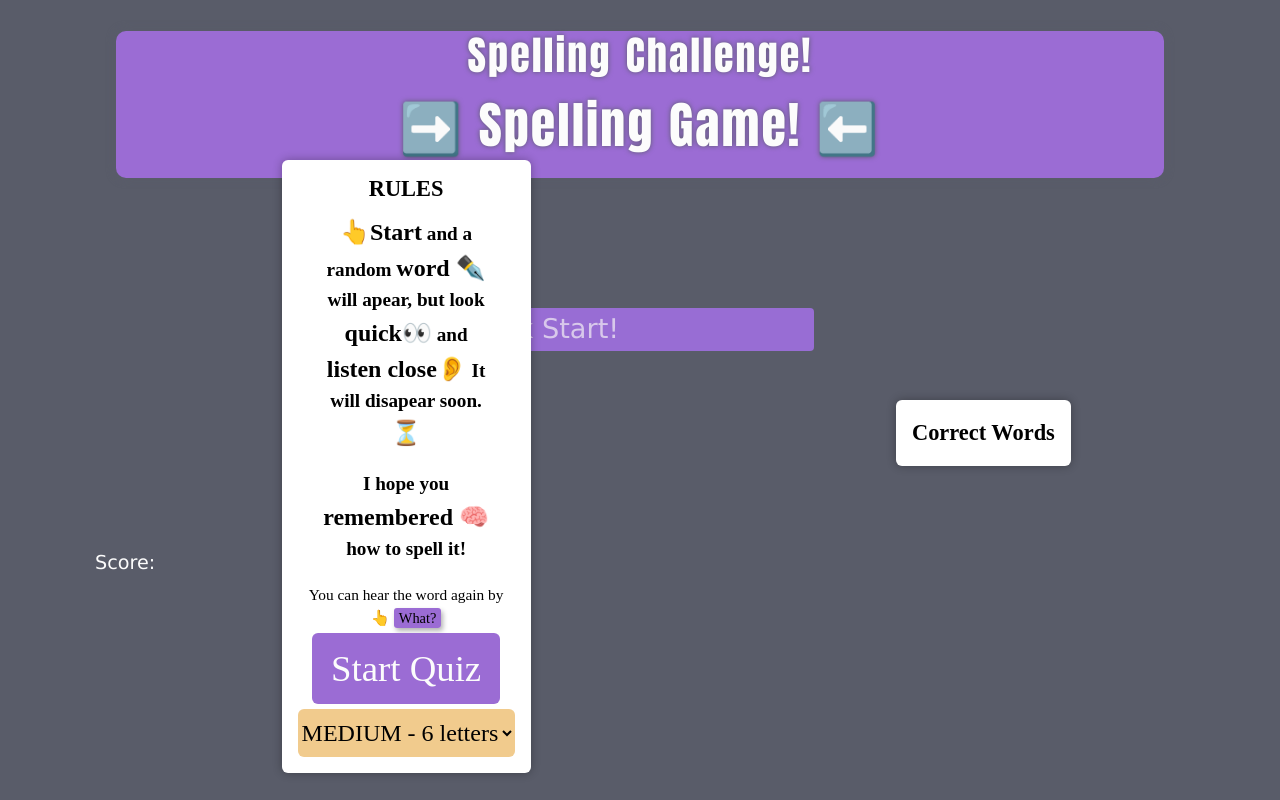
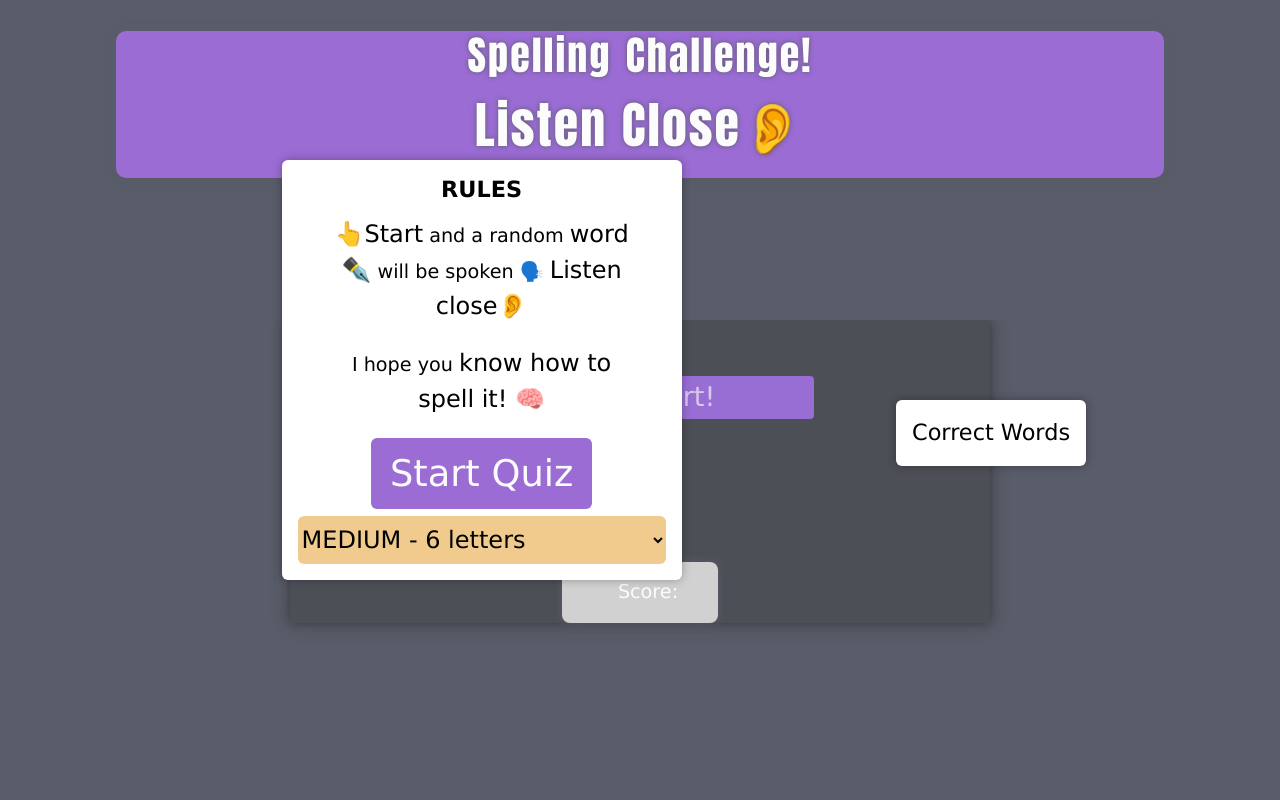
Before and after one commit to angeladeveloper/accuracy-tester, a plain HTML site: page index.html in a window 1280 px wide. Drawn offline with nearby package versions, Linux system fonts and the light colour scheme.

Commit message:
fix more bugs

```diff
--- a/index.html
+++ b/index.html
@@ -1,107 +1,70 @@
 <!DOCTYPE html>
 <html lang="en">
+  <head>
+    <meta charset="UTF-8" />
+    <meta name="viewport" content="width=device-width, initial-scale=1.0" />
+    <title>Accuracry tester</title>
 
-<head>
-    <meta charset="UTF-8">
-    <meta name="viewport" content="width=device-width, initial-scale=1.0">
-    <title>Accuracry tester </title>
-
-    <link href="https://cdn.jsdelivr.net/npm/bootstrap@5.2.0-beta1/dist/css/bootstrap.min.css" rel="stylesheet" integrity="sha384-0evHe/X+R7YkIZDRvuzKMRqM+OrBnVFBL6DOitfPri4tjfHxaWutUpFmBp4vmVor" crossorigin="anonymous">
+    <link
+      href="https://cdn.jsdelivr.net/npm/bootstrap@5.2.0-beta1/dist/css/bootstrap.min.css"
+      rel="stylesheet"
+      integrity="sha384-0evHe/X+R7YkIZDRvuzKMRqM+OrBnVFBL6DOitfPri4tjfHxaWutUpFmBp4vmVor"
+      crossorigin="anonymous"
+    />
     <!-- Bootstrap code attached above -->
     <script src="scripts/app.js" defer></script>
-   <meta http-equiv="X-UA-Compatible" content="ie=edge">
+    <meta http-equiv="X-UA-Compatible" content="ie=edge" />
     <!-- <link rel="stylesheet" type="text/css" href="./resources/css/normalize.css"> -->
-    <link rel="stylesheet" href="https://stackpath.bootstrapcdn.com/bootstrap/4.4.1/css/bootstrap.min.css"
-        integrity="sha384-Vkoo8x4CGsO3+Hhxv8T/Q5PaXtkKtu6ug5TOeNV6gBiFeWPGFN9MuhOf23Q9Ifjh" crossorigin="anonymous">
-    <link rel="stylesheet" type="text/css" href="./scripts/style.css">
-    <link rel="shortcut icon" href="#">
+    <link
+      rel="stylesheet"
+      href="https://stackpath.bootstrapcdn.com/bootstrap/4.4.1/css/bootstrap.min.css"
+      integrity="sha384-Vkoo8x4CGsO3+Hhxv8T/Q5PaXtkKtu6ug5TOeNV6gBiFeWPGFN9MuhOf23Q9Ifjh"
+      crossorigin="anonymous"
+    />
+    <link rel="stylesheet" type="text/css" href="./scripts/style.css" />
+    <link rel="shortcut icon" href="#" />
   </head>
 
   <body>
     <div class="container">
-        <!-- Top fixed header (highscores and timer) -->
-        <!-- <header class="row">
-            <div class="col-md-6" id="Highscores">
-                <a href="./highScore.html">View Highscores</a>
-            </div>
-            <div class="col-md-6" id="timer">
-                Time: <span id="time">0</span>
-            </div>
-
-        </header> -->
-
-<!-- Moved this down the page so Its in the right place.  -->
-    <!-- <label for="user-guess">How do you spell ...</label>
-    <input type="text" id="user-guess">
-    <button type="submit" id="btn" >
-        Next
-    </button> -->
-
-        <!-- Coding Challenge Title - start page -->
       <section id="title-section" class="show">
         <header>
           <div class="row">
             <div class="col-md-12">
-
-
               <h1>Spelling Challenge!</h1>
             </div>
           </div>
           <div class="row">
             <div class="col-md-12">
-
-                    <p id="Increase" class="random-word"><span>➡️</span> Spelling Game! <span>⬅️</span> </p>
+              <p id="Increase" class="random-word">Listen Close👂</p>
             </div>
           </div>
         </header>
-            <div class="row">
-                <div class="col-md-12">
-                    <!-- <button id="startButton" class="start-button">Start Quiz</button> -->
-                </div>
-            </div>
+      </section>
 
       <div class="input-container">
         <span></span>
         <label id="input-label" for="user-guess"></label>
         <!-- <span id="random-word"></span> -->
         <form action="">
-            <input type="text" id="user-guess" placeholder="Click Start!">
-            <button type="submit" id="btn" class="hide">
-            Next
-            </button>
+          <input type="text" id="user-guess" placeholder="Click Start!" />
+          <button type="submit" id="btn" class="hide">Next</button>
         </form>
-        <button type="submit" id="what-button"class="hide">
-            What?
-            </button>
-    </div>
-
+        <button type="submit" id="what-button" class="hide">What?</button>
         <div class="score">
           <div id="image-container"></div>
-        <div >
-            Score:<span id="final-score"></span>
+          <div>Score:<span id="final-score"></span></div>
+        </div>
+        <div class="correct-words-list">
+          <div class="correct-words-title" id="correct-ul">Correct Words</div>
         </div>
       </div>
-
     </div>
-    </section>
-    </div>
-    </section>
     <!-- Coding questions -->
-        <div id="quiz-section" class="">
-            <div class="row">
-                <div class="col-md-12 questions">
-                    <h3 id="question-title"></h3>
-                </div>
-            </div>
-            <div class="row">
-                <div class="col-md-12" id="choices"></div>
-                <div id="feedback" class="feedback hide"></div>
-            </div>
-        </div>
     <!-- Are the java ppl going to make this -->
 
     <!-- High Score section -->
-        <section id="highscore-section" class="hide">
+    <!-- <div id="highscore-section" class="hide">
             <div class="row">
                 <div id="high-score" class="col-md-12">
                     <h2>All done!</h2>
@@ -111,12 +74,14 @@
                     <button id="submit-button" type="submit">Submit</button>
                 </div>
             </div>
-        </section>
+        </div> -->
     <div class="rules">
       <h3>RULES</h3>
-            <p><span>👆Start</span> and a random <span>word ✒️</span> will apear, but look <span>quick👀</span> and <span>listen close👂</span> It will disapear soon. <span>⏳</span></p>
-            <p>I hope you <span>remembered 🧠</span>  how to spell it!</p>
-            <small>You can hear the word again by 👆 <span class="what-rules">What?</span> </small>
+      <p>
+        <span>👆Start</span> and a random <span>word ✒️</span> will be spoken 🗣️
+        <span>Listen close👂</span>
+      </p>
+      <p>I hope you <span>know how to spell it! 🧠</span></p>
       <button id="startButton" class="start-button">Start Quiz</button>
       <select name="difficulty" id="diff-select">
         <option value="4">EASY - 4 letters</option>
@@ -127,10 +92,5 @@
         <option value="9">EXPERT - 9 letters</option>
       </select>
     </div>
-        <div class="correct-words-list">
-            <div class="correct-words-title" id="correct-ul">Correct Words
-            </div>
-        </div>
   </body>
-
 </html>
--- a/scripts/app.js
+++ b/scripts/app.js
@@ -70,7 +70,7 @@ function getRandomWordCall(length) {
 
 // api for images
 function imagesearch(randomWord) {
-    const url = "https://api.pexels.com/v1/search?query="+randomWord+"&per_page=1";
+    const url = "https://api.pexels.com/v1/search?query=" + randomWord + "&per_page=1";
     fetch(url, {
         method: "GET",
         withCredentials: true,
@@ -80,14 +80,14 @@ function imagesearch(randomWord) {
         }
     })
         .then(resp => resp.json())
-    .then(function(data) {
+        .then(function (data) {
             const photo = data.photos;
             // displayimage(photo);
             var randomImage = photo[0].src.original
             console.log(randomImage);
             document.querySelector('#image-container').innerHTML = `<img src=${randomImage} alt=${randomImage}>`
         })
-    .catch(function(error) {
+        .catch(function (error) {
             console.log(error);
             document.querySelector('#image-container').innerHTML = `<img src='https://wellesleysocietyofartists.org/wp-content/uploads/2015/11/image-not-found.jpg' alt='image not found'>`
         });
--- a/scripts/style.css
+++ b/scripts/style.css
@@ -9,6 +9,8 @@ body {
   font-size: larger;
   background-color: #595c69;
   color: #fcfcfc;
+  margin: 0;
+  /* overflow: hidden; */
 }
 header {
   background-color: var(--primary-clr);
@@ -52,8 +54,14 @@ p {
   flex-direction: column;
   align-items: center;
   justify-content: center;
-  text-align: center;
-  height: 350px;
+  /* text-align: center; */
+  height: min-content;
+  max-width: 700px;
+  margin: auto;
+  gap: 1rem;
+  border-radius: 3px;
+  background-color: #4d4f57;
+  box-shadow: 0 0 10px rgba(0, 0, 0, 0.3), 0 0 20px rgba(44, 44, 44, 0.3);
 }
 
 #startButton {
@@ -90,7 +98,7 @@ p {
 
 input {
   border: 0;
-
+  text-align: center;
   outline: 0;
   background: #986dd4;
   color: #391101;
@@ -109,23 +117,35 @@ input:focus {
   background-color: rgb(70, 242, 144);
 }
 
-.neutral {
+/* .neutral {
   left: 50%;
   transform: translate(-50%);
   background-color: var(--primary-clr);
   padding: 2rem;
   box-shadow: 0 0 10px #595c69;
   border-radius: 15px;
+} */
+.container .score {
+  background-color: rgb(209, 209, 209);
+  gap: 1rem;
+  height: min-content;
+  box-shadow: 0 0 10px #595c69;
+  width: 10rem;
+  margin: auto;
+  padding: 1rem 2.5rem;
+  display: flex;
+  border-radius: 8px;
+  width: max-content;
 }
 
-.score:hover {
+/* .score:hover {
   background-color: #75d461;
   color: #fcfcfc;
   /* transform: scale(1.1); */
-  box-shadow: 0 0 10px #595c69;
-}
-.score img {
-  margin: 0 20px 0 0;
+/* box-shadow: 0 0 10px #595c69;
+} */
+img {
+  width: 50px;
 }
 
 button {
@@ -183,14 +203,13 @@ button:focus {
   display: flex;
   flex-direction: column;
   color: black;
-  gap: 3px;
+  gap: 5px;
   background-color: white;
-  width: min-content;
+  width: 400px;
   padding: 1rem;
   border-radius: 6px;
   box-shadow: 0 0 10px rgba(0, 0, 0, 0.3);
-  font-weight: bold;
-  font-family: "Libre Baskerville", serif;
+  font-family: Verdana, Geneva, Tahoma, sans-serif;
 }
 
 .rules h3 {
@@ -237,9 +256,10 @@ form {
 .correct-words-list {
   background-color: var(--accent-clr);
   position: absolute;
-  top: 20%;
-  right: 25%;
-  z-index: 1;
+  top: 50%;
+  left: 70%;
+  z-index: 2;
+  isolation: isolate;
   color: black;
   display: flex;
   flex-direction: column;
@@ -249,8 +269,7 @@ form {
   padding: 1rem;
   border-radius: 6px;
   box-shadow: 0 0 10px rgba(0, 0, 0, 0.3);
-  font-weight: bold;
-  font-family: "Libre Baskerville", serif;
+  font-family: Verdana, Geneva, Tahoma, sans-serif;
 }
 .correct-words-list p {
   list-style: none;
```
Lines whose indentation alone changed are shown as unchanged.
